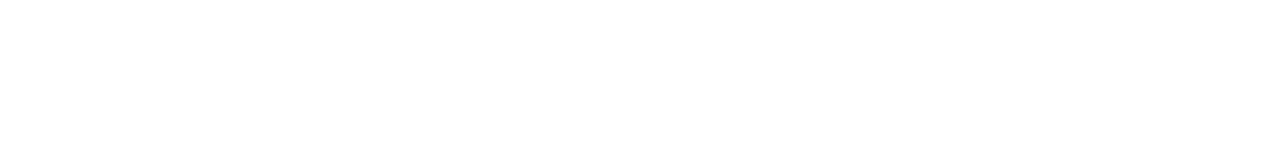
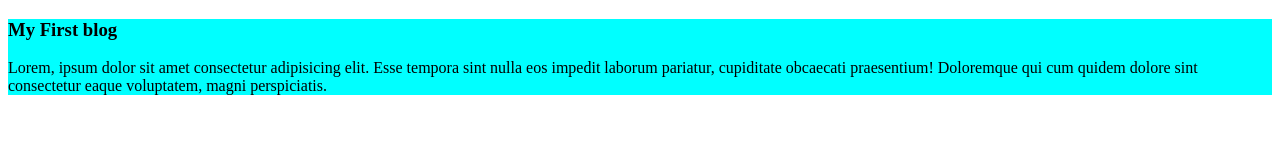
Before and after one commit to Shahadat429/my-first-github-repo, a plain HTML site: page firstgit.html in a window 1280 px wide. Drawn offline with Linux system fonts and the light colour scheme.

Commit message:
added first div

```diff
--- a/firstgit.html
+++ b/firstgit.html
@@ -4,8 +4,12 @@
     <meta charset="UTF-8">
     <meta name="viewport" content="width=device-width, initial-scale=1.0">
     <title>First Repo</title>
+    <link rel="stylesheet" href="styles/style.css">
 </head>
 <body>
-
+    <div>
+        <h3>My First blog</h3>
+        <p>Lorem, ipsum dolor sit amet consectetur adipisicing elit. Esse tempora sint nulla eos impedit laborum pariatur, cupiditate obcaecati praesentium! Doloremque qui cum quidem dolore sint consectetur eaque voluptatem, magni perspiciatis.</p>
+    </div>
 </body>
 </html>
--- /dev/null
+++ b/styles/style.css
@@ -0,0 +1,3 @@
+div{
+    background-color: aqua;
+}
```
